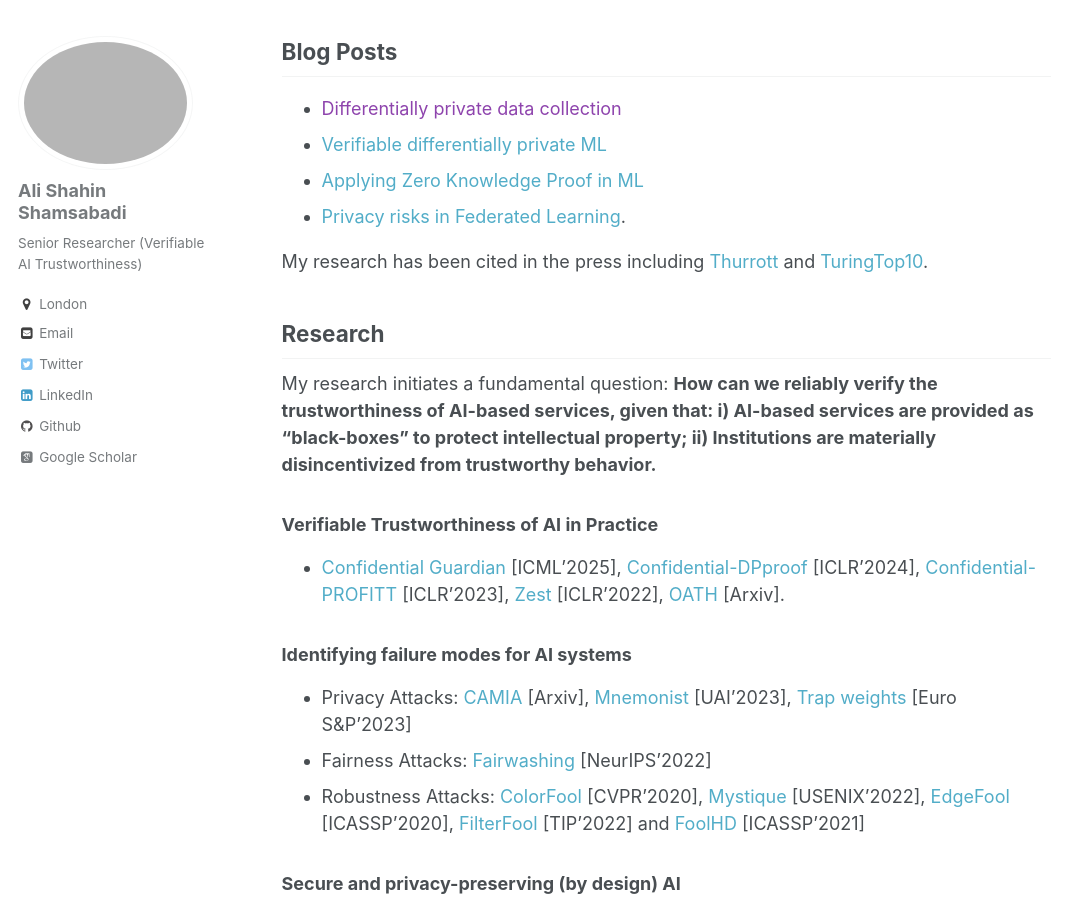
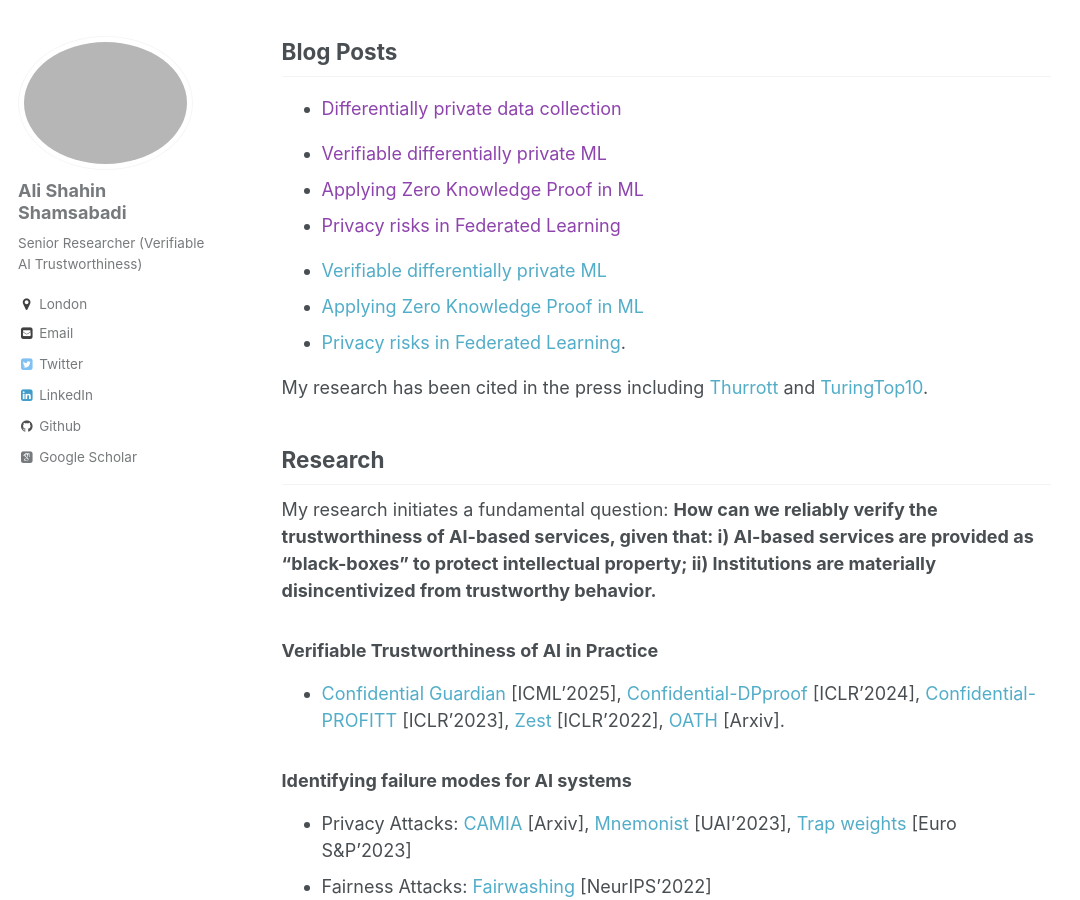
Before and after one commit to AliShahin/AliShahin.github.io, a Jekyll site: the page built from _pages/about.md, in a window 1280 px wide and 900 px high, scrolled down 407 px. Shown: the whole window, without its empty margins (0-1080 px from the left). Built offline with Jekyll 4.4.1, drawn with Linux system fonts in a browser that asks for light colours; some web fonts are replaced.

Commit message:
Update about.md

```diff
--- a/_pages/about.md
+++ b/_pages/about.md
@@ -14,6 +14,13 @@ This is Dr Ali Shahin Shamsabadi (ashahinshamsabadi@brave.com)! I am a Senior Re
 
 ## Blog Posts
 - <a href="https://brave.com/blog/nebula/" style="color:#8e44ad;">Differentially private data collection</a>
+<ul>
+  <li><a href="https://brave.com/confidential-dpproof/" style="color:#8e44ad;">Verifiable differentially private ML</a></li>
+  <li><a href="https://medium.com/@ashahin.ee/zero-knowledge-proofs-made-easy-understanding-and-applying-zero-knowledge-proof-in-machine-ccc3a41853c2" style="color:#8e44ad;">Applying Zero Knowledge Proof in ML</a></li>
+  <li><a href="https://www.cleverhans.io/2022/04/17/fl-privacy.html" style="color:#8e44ad;">Privacy risks in Federated Learning</a></li>
+</ul>
+
+
 - [Verifiable differentially private ML](https://brave.com/confidential-dpproof/)
 - [Applying Zero Knowledge Proof in ML](https://medium.com/@ashahin.ee/zero-knowledge-proofs-made-easy-understanding-and-applying-zero-knowledge-proof-in-machine-ccc3a41853c2)
 - [Privacy risks in Federated Learning](https://www.cleverhans.io/2022/04/17/fl-privacy.html).
```
